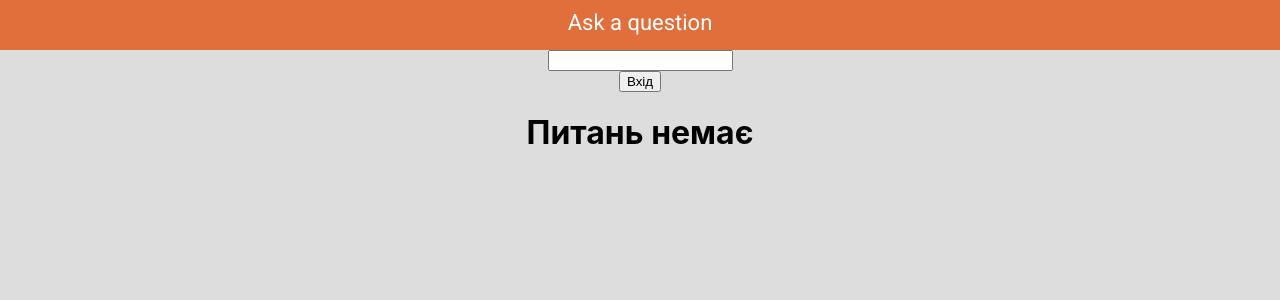
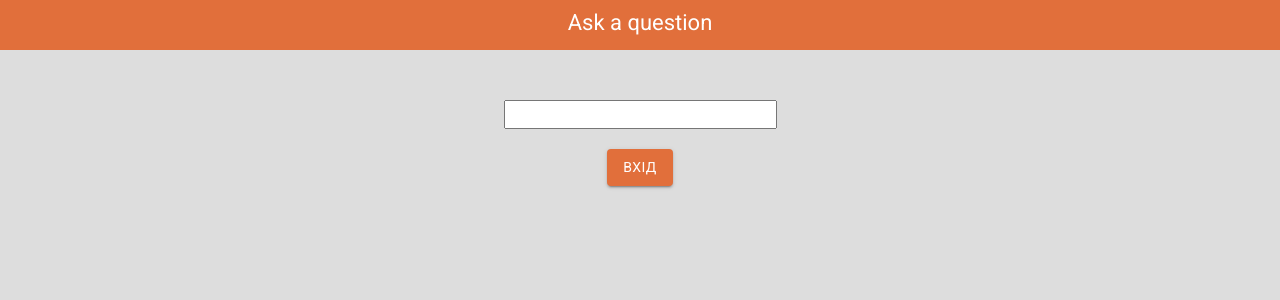
Before and after one commit to pasha2708/Ask-a-question, a React (Create React App) app: page /manage in a window 1280 px wide. Shown: the top 300 px of the page. Built offline with nearby package versions, Linux system fonts and the light colour scheme.

Commit message:
Update Manage.jsx

```diff
--- a/src/components/Manage.jsx
+++ b/src/components/Manage.jsx
@@ -2,12 +2,35 @@ import axios from 'axios';
 import React from 'react';
 import { Container } from '../App';
 import md5 from 'md5';
+import { Button } from '@mui/material';
+import styled from 'styled-components';
+
+const StyledInput = styled.input`
+	font-size: 20px;
+	margin-top: 50px;
+	margin-bottom: 20px;
+`;
+
+const Question = styled.div`
+	display: flex;
+	flex-direction: column;
+	align-items: center;
+	background-color: white;
+	margin-bottom: 20px;
+	span {
+		margin-bottom: 10px;
+	}
+	button {
+		width: 150px;
+	}
+`;
 
 const Manage = () => {
 	const [logged, setLogged] = React.useState(false);
 	const [inputValue, setInputValue] = React.useState('');
 	const [token, setToken] = React.useState('');
 	const [questions, setQuestions] = React.useState([]);
+	const [loading, setLoading] = React.useState(true);
 
 	React.useEffect(() => {
 		const token = document.cookie
@@ -30,6 +53,7 @@ const Manage = () => {
 			})
 			.then(({ data }) => {
 				setQuestions(data);
+				setLoading(false);
 			})
 			.catch((e) => console.log(e));
 	};
@@ -44,11 +68,11 @@ const Manage = () => {
 				setToken(md5(inputValue));
 				document.cookie = `token=${md5(inputValue)}`;
 			})
-			.catch(() => alert('error'));
+			.catch(() => alert('Невірний пароль'));
 	};
 
 	const deleteQuestion = (id) => {
-		if (window.confirm('fnwejfnwef')) {
+		if (window.confirm('Видалити питання?')) {
 			axios
 				.delete(`https://asqaquestion.herokuapp.com/questions/${id}`, {
 					headers: { Authorization: token },
@@ -60,24 +84,35 @@ const Manage = () => {
 		<Container>
 			{!logged && (
 				<>
-					<input
+					<StyledInput
 						value={inputValue}
 						onChange={(e) => setInputValue(e.target.value)}
 					/>
-					<button onClick={() => getToken()}>Вхід</button>
+					<Button
+						style={{ backgroundColor: '#e16f3b' }}
+						variant='contained'
+						onClick={() => getToken()}
+					>
+						Вхід
+					</Button>
 				</>
 			)}
-			{questions.length === 0 && <h1>Питань немає</h1>}
+			{questions.length === 0 && logged && !loading && (
+				<h1>Питань немає</h1>
+			)}
 			{logged &&
 				questions?.map((item) => (
-					<>
-						<span>{item._id}</span>
-						<span>{item.date}</span>
+					<Question>
+						<span>Дата: {item.date}</span>
 						<span>{item.text}</span>
-						<button onClick={() => deleteQuestion(item._id)}>
-							Delete
-						</button>
-					</>
+						<Button
+							style={{ backgroundColor: '#e16f3b' }}
+							variant='contained'
+							onClick={() => deleteQuestion(item._id)}
+						>
+							Видалити
+						</Button>
+					</Question>
 				))}
 		</Container>
 	);
```
